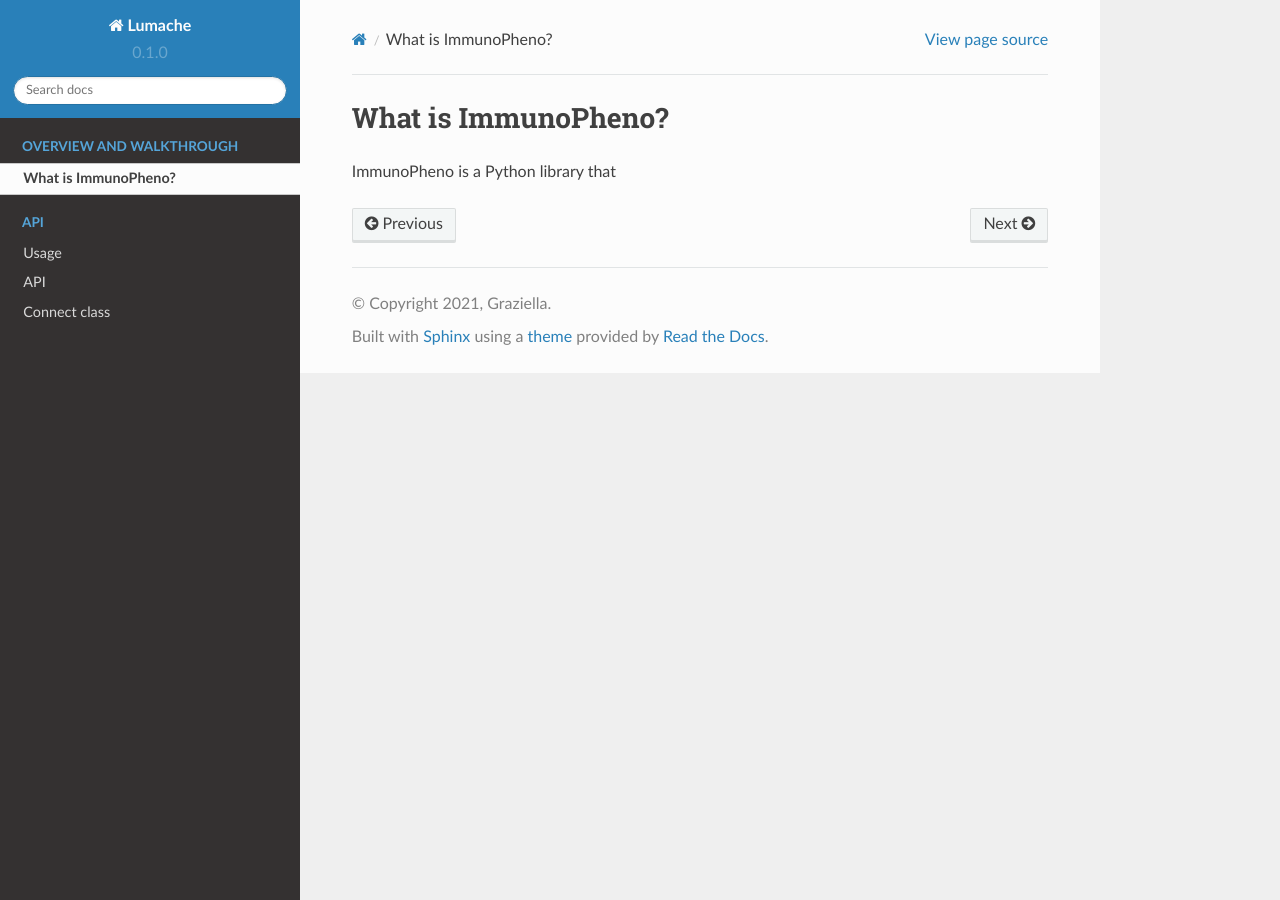
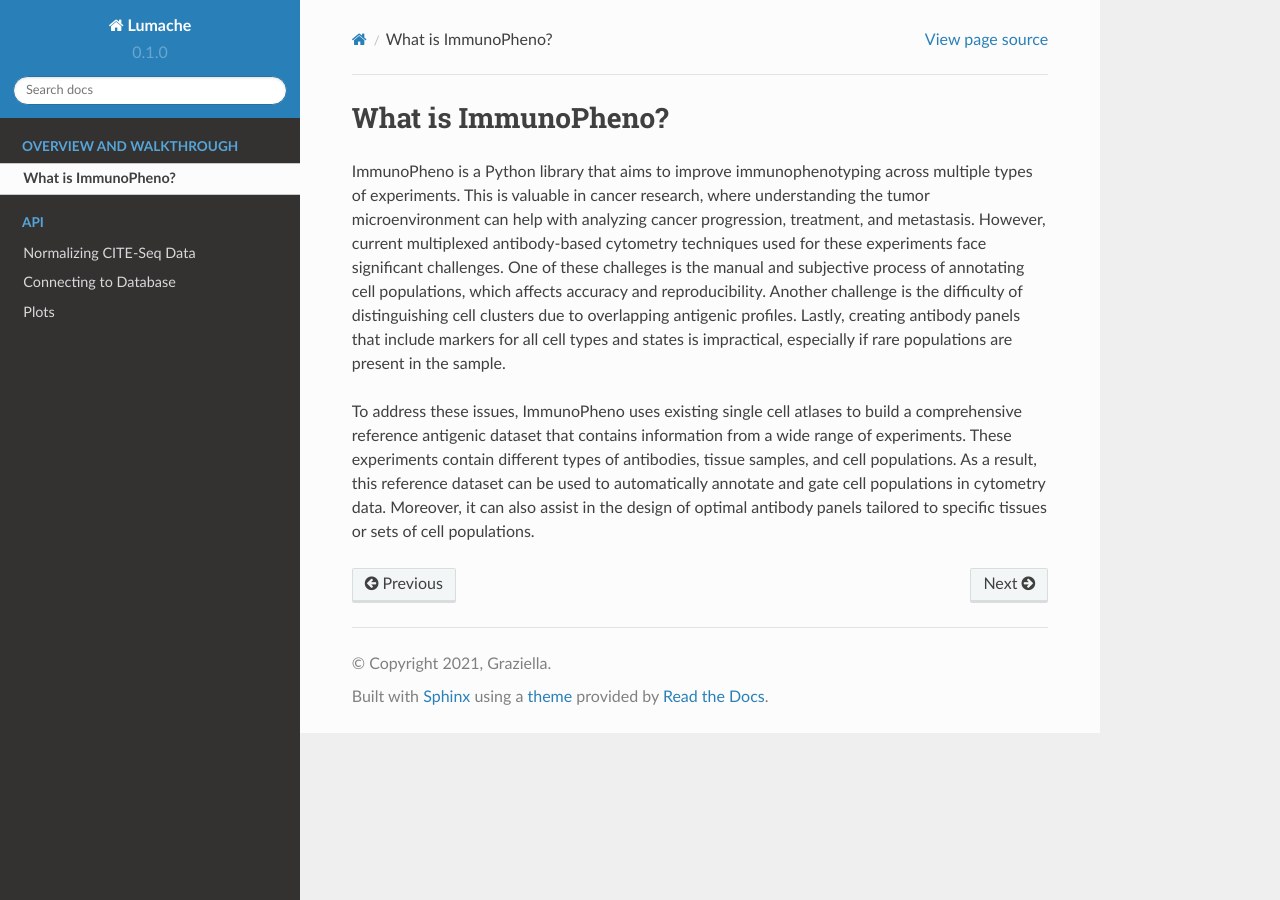
Before and after one commit to lincolnwu/ip_rtd, a Sphinx documentation site: the page built from docs/what-is-immunopheno.rst, in a window 1280 px wide. Built offline with Sphinx 7.4.7 and the Read the Docs theme 2.0.0, drawn with Linux system fonts in a browser that asks for light colours; pages that are not in the unit, such as notebooks, are missing from menus.

Commit message:
new updates

```diff
--- a/docs/index.rst
+++ b/docs/index.rst
@@ -29,5 +29,5 @@
    :caption: API
 
    usage
+   connect
    api
-   connect
--- a/docs/what-is-immunopheno.rst
+++ b/docs/what-is-immunopheno.rst
@@ -1,4 +1,19 @@
 What is ImmunoPheno?
 ====================
 
-ImmunoPheno is a Python library that
+ImmunoPheno is a Python library that aims to improve immunophenotyping across
+multiple types of experiments. This is valuable in cancer research,
+where understanding the tumor microenvironment can help with analyzing cancer progression,
+treatment, and metastasis. However, current multiplexed antibody-based cytometry techniques
+used for these experiments face significant challenges. One of these challeges is the manual and subjective
+process of annotating cell populations, which affects accuracy and reproducibility. Another challenge is
+the difficulty of distinguishing cell clusters due to overlapping antigenic profiles. Lastly, creating
+antibody panels that include markers for all cell types and states is impractical, especially if
+rare populations are present in the sample.
+
+To address these issues, ImmunoPheno uses existing single cell atlases to
+build a comprehensive reference antigenic dataset that contains information from
+a wide range of experiments. These experiments contain different types of antibodies, tissue samples,
+and cell populations. As a result, this reference dataset can be used to automatically annotate and gate
+cell populations in cytometry data. Moreover, it can also assist in the design of optimal antibody panels
+tailored to specific tissues or sets of cell populations.
```
Also changed, not shown: docs/api.rst (+4 -22 lines), docs/connect.rst (+5 -16 lines), docs/usage.rst (+6 -9 lines), 1 other file.
